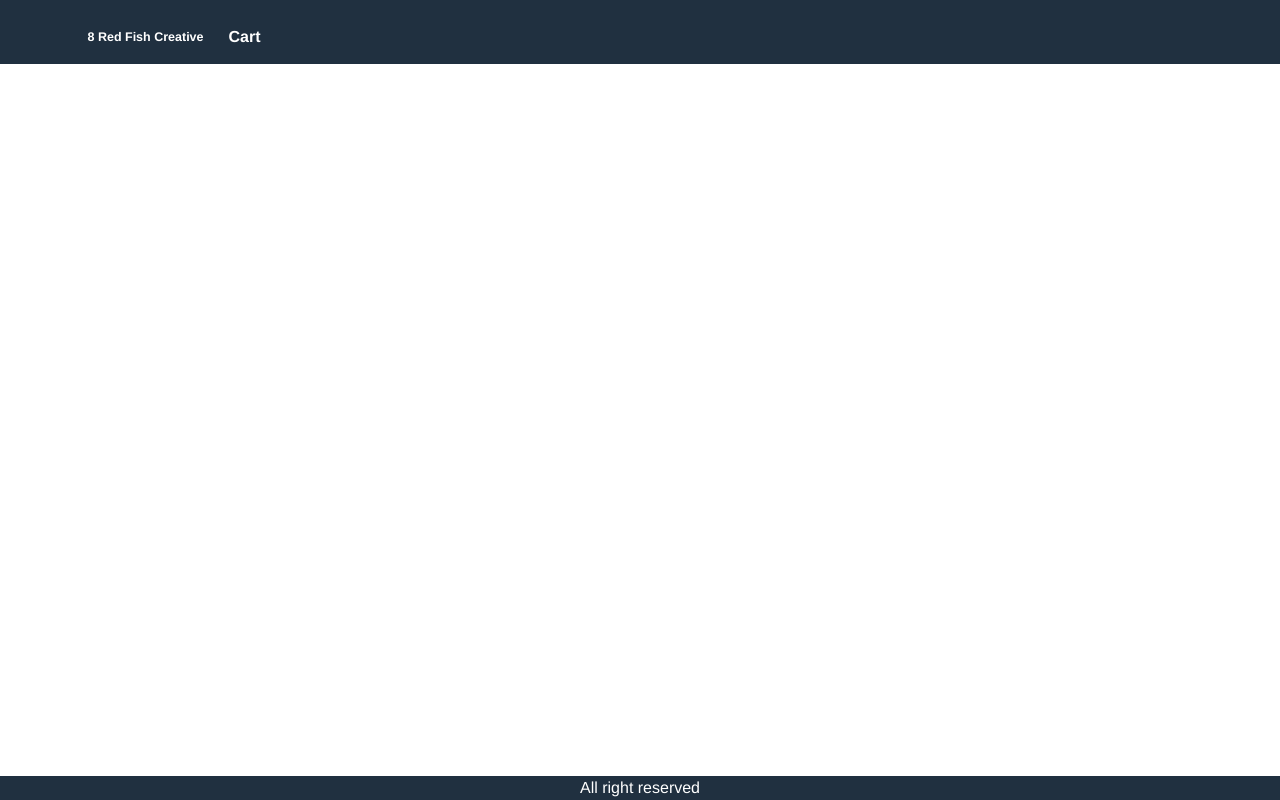
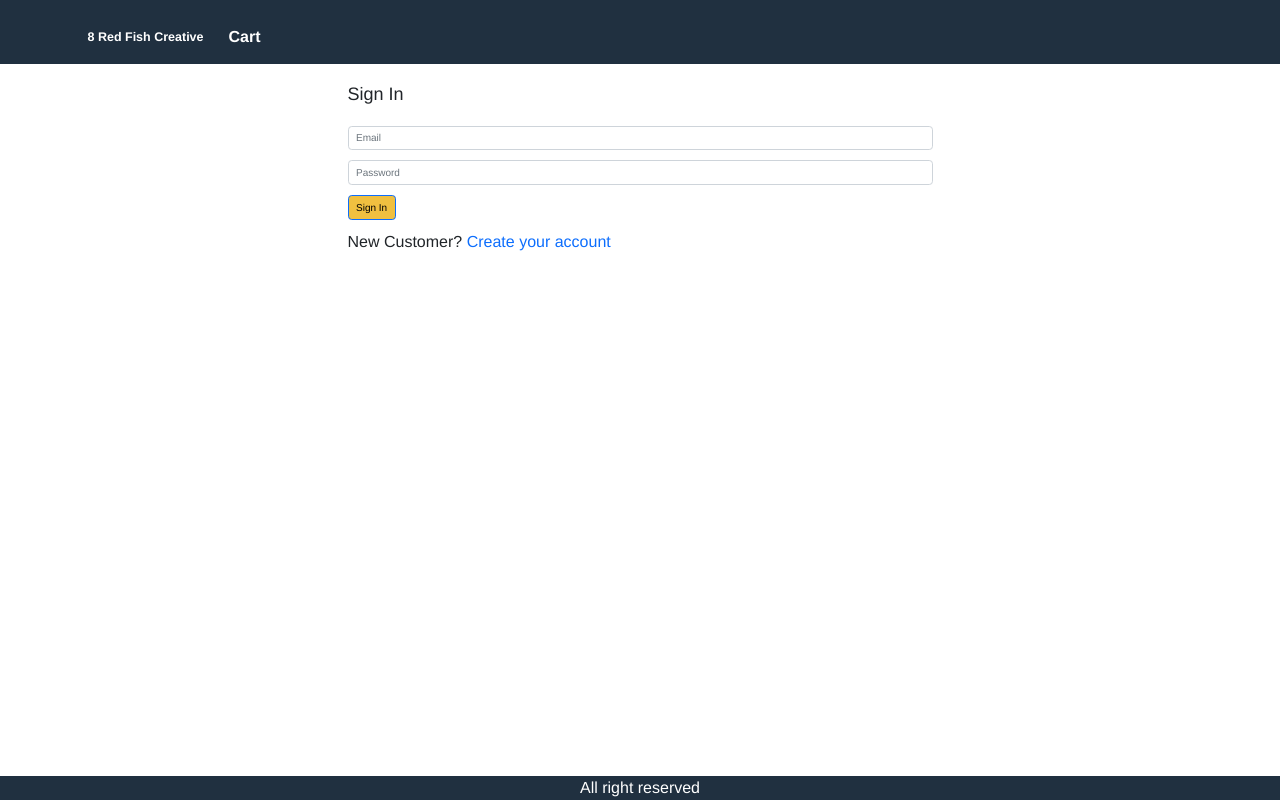
Before and after one commit to xiaojing168jmg168/8-red-fish-creative, a React (Create React App) app in the folder frontend/: page /signin in a window 1280 px wide. Built offline with nearby package versions, Linux system fonts and the light colour scheme.

Commit message:
create signin screen

```diff
--- a/frontend/src/App.js
+++ b/frontend/src/App.js
@@ -9,6 +9,7 @@
 import { LinkContainer } from 'react-router-bootstrap';
 import { Store } from './Store';
 import CartScreen from './screens/CartScreen';
+import SigninScreen from './screens/SigninScreen';
 
 
 function App() {
@@ -41,6 +42,7 @@
       <Routes>
       <Route path="/product/:slug" element={<ProductScreen/>}></Route>
       <Route path="/cart" element={<CartScreen/>}></Route>
+      <Route path="/signin" element={<SigninScreen />} />
       <Route path="/" element={<HomeScreen/>}></Route>
       </Routes>
       </Container>
--- a/frontend/src/index.css
+++ b/frontend/src/index.css
@@ -34,6 +34,9 @@
 color: #ffffff;
 font-weight: bold;
 text-decoration: none;
+}
+.nav a:hover{
+  color:#ff8000;
 }
 .site-container{
   min-height: 100vh;
@@ -189,3 +192,6 @@
 .img-thumbnail{
   height: 80px;
 }
+.small-container{
+  max-width: 600px;
+}
--- /dev/null
+++ b/frontend/src/screens/SigninScreen.js
@@ -0,0 +1,37 @@
+import { Link, useLocation } from 'react-router-dom';
+import Container from 'react-bootstrap/Container';
+import Form from 'react-bootstrap/Form';
+import Button from 'react-bootstrap/Button';
+import { Helmet } from 'react-helmet-async';
+
+export default function SigninScreen() {
+    const {search} = useLocation();
+    const redirectInUrl = new URLSearchParams(search).get('redirect');
+    const redirect = redirectInUrl ? redirectInUrl : '/';
+
+  return (
+    <Container className="small-container">
+       <Helmet>
+        <title>Sign In</title>
+       </Helmet>
+       <h1 className='my-3'>Sign In</h1>
+       <Form>
+        <Form.Group className="mb-3" controlId="email">
+            {/* <Form.Lable>Email</Form.Lable> */}
+            <Form.Control type="email" placeholder="Email" required />
+        </Form.Group>
+        <Form.Group className="mb-3" controlId="password">
+            {/* <Form.Lable>Password</Form.Lable> */}
+            <Form.Control type="password" placeholder="Password" required />
+        </Form.Group>
+        <div className='mb-3'>
+            <Button type="submit">Sign In</Button>
+        </div>
+        <div className='mb-3'>
+            New Customer?{' '}
+            <Link to={`/signup?redirect=${redirect}`}>Create your account</Link>
+        </div>
+       </Form>
+    </Container>
+  )
+}
```
Also changed, not shown: 1 other file (tests, documents, lock files or other folders).
